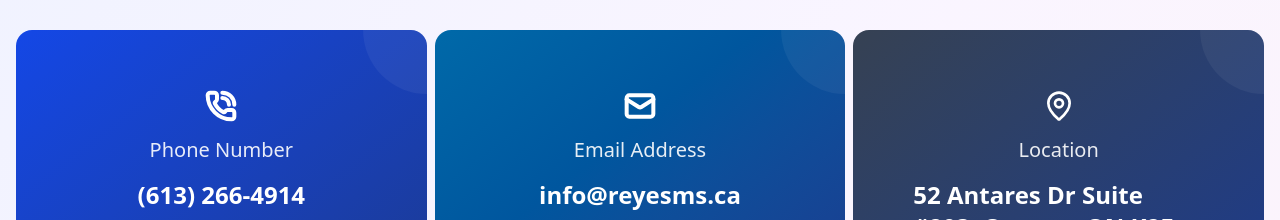
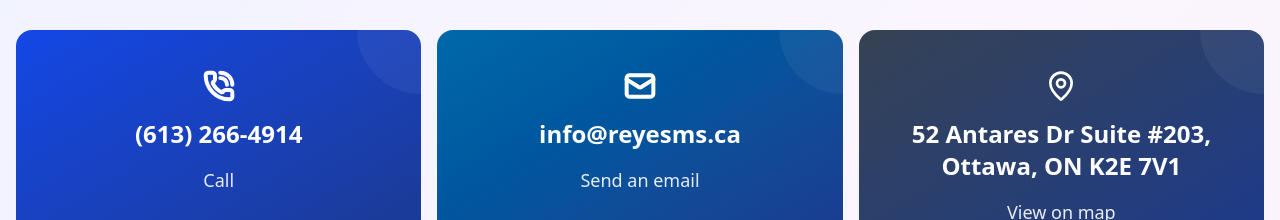
Before and after one commit to ronnymarca81/reyesms-web, a React (Vite) app: page /contact in a window 1280 px wide. Shown: the part 580-800 px from the top of the page. Built offline with nearby package versions, Linux system fonts and the light colour scheme; no server answers.

Commit message:
Adding ContactBadge, edit Benefit, FeatureBAge,

```diff
--- /dev/null
+++ b/src/components/common/ContactBadge.tsx
@@ -0,0 +1,60 @@
+import { PhoneCall, Mail, MapPin } from 'lucide-react';
+import { FeatureBadge } from '@components/common/FeatureBadge';
+import { TooltipWrapper } from '@components/common/TootltipWrapper';
+
+type ContactType = 'phone' | 'email' | 'location';
+
+interface ContactBadgeProps {
+  type: ContactType;
+  value: string;
+  color: string;
+}
+
+export const ContactBadge: React.FC<ContactBadgeProps> = ({ type, value, color }) => {
+  const getIcon = () => {
+    switch (type) {
+      case 'phone':
+        return <PhoneCall className="w-8 h-8 stroke-3" />;
+      case 'email':
+        return <Mail className="w-8 h-8 stroke-3" />;
+      case 'location':
+        return <MapPin className="w-8 h-8" />;
+      default:
+        return null;
+    }
+  };
+
+  const getAction = () => {
+    switch (type) {
+      case 'phone':
+        return () => (window.location.href = `tel:${value.replace(/\s+/g, '')}`);
+      case 'email':
+        return () => (window.location.href = `mailto:${value}`);
+      case 'location':
+        return () => {
+          const query = encodeURIComponent(value);
+          window.open(`https://www.google.com/maps/search/?api=1&query=${query}`, '_blank');
+        };
+      default:
+        return () => {};
+    }
+  };
+
+  const labelMap = {
+    phone: 'Click to Call',
+    email: 'Send an email',
+    location: 'View on map',
+  };
+
+  return (
+    <TooltipWrapper label={labelMap[type]}>
+      <FeatureBadge
+        icon={getIcon()}
+        title={value}
+        description={labelMap[type].replace('Click to ', '')}
+        color={color}
+        onClick={getAction()}
+      />
+    </TooltipWrapper>
+  );
+};
--- a/src/components/common/FeatureBadge.tsx
+++ b/src/components/common/FeatureBadge.tsx
@@ -1,19 +1,36 @@
-export const FeatureBadge: React.FC<{
+import React from "react";
+
+interface FeatureBadgeProps {
   icon: React.ReactNode;
   title: string;
   description: string;
   color: string;
-}> = ({ icon, title, description, color }) => (
+  onClick?: () => void; // Optional click handler
+}
+
+export const FeatureBadge: React.FC<FeatureBadgeProps> = ({
+  icon,
+  title,
+  description,
+  color,
+  onClick,
+}) => (
   <div
-    className={`relative overflow-hidden rounded-2xl p-15 ${color} text-white group cursor-pointer`}
+    className={`relative overflow-hidden rounded-2xl p-10 ${color} text-white group cursor-pointer h-full flex flex-col justify-between`}
+    onClick={onClick}
   >
-    <div className="relative z-10">
-      <div className="flex flex-col items-center justify-center gap-3 mb-3 ">
-        {icon}
-        <p className="text-xl opacity-90 leading-relaxed">{description}</p>
-        <h3 className="text-2xl font-bold">{title}</h3>
-      </div>
+    <div className="relative z-10 flex flex-col items-center justify-center text-center gap-4">
+      {/* Icon */}
+      <div>{icon}</div>
+
+      {/* Title */}
+      <h3 className="text-2xl font-bold">{title}</h3>
+
+      {/* Description */}
+      <p className="text-lg opacity-90 leading-relaxed">{description}</p>
     </div>
+
+    {/* Decorative Hover Element */}
     <div className="absolute top-0 right-0 w-32 h-32 bg-white opacity-5 rounded-full -mr-16 -mt-16 group-hover:scale-150 transition-transform duration-500"></div>
   </div>
 );
--- /dev/null
+++ b/src/components/common/TootltipWrapper.tsx
@@ -0,0 +1,13 @@
+import React from 'react';
+
+export const TooltipWrapper: React.FC<{ label: string; children: React.ReactNode }> = ({
+  label,
+  children,
+}) => (
+  <div className="relative group">
+    {children}
+    <div className="absolute bottom-full mb-2 left-1/2 transform -translate-x-1/2 px-2 py-1 text-xs text-white bg-gray-800 rounded opacity-0 group-hover:opacity-100 transition-opacity duration-300 pointer-events-none z-30 whitespace-nowrap">
+      {label}
+    </div>
+  </div>
+);
--- a/src/features/Services/components/SafetyFeatures.tsx
+++ b/src/features/Services/components/SafetyFeatures.tsx
@@ -31,7 +31,7 @@
         </header>
 
         {/* Safety Grid */}
-        <div className="grid grid-cols-1 md:grid-cols-2 lg:grid-cols-3 gap-8 mb-16">
+        <div className="grid grid-cols-1 md:grid-cols-2 lg:grid-cols-2 gap-8 mb-16">
           {safeties.map(({ title, icon, label, score, desc, backgroundImage }, index) => (
             <TaskCard
               key={index}
--- a/src/features/Services/components/SpecificService/Benefit.tsx
+++ b/src/features/Services/components/SpecificService/Benefit.tsx
@@ -33,9 +33,7 @@
   };
 
   return (
-    <section
-      className={`relative z-10 py-12 px-6 ${currentTheme.container}`}
-    >
+    <section className={`relative z-10 py-12 px-6 ${currentTheme.container}`}>
       <div className="max-w-7xl mx-auto">
         {/* Section Header */}
         <div className="text-Left mb-6">
@@ -46,9 +44,8 @@
             Real-world benefits of professional cleaning
           </p>
         </div>
-
         {/* Benefit Cards */}
-        <div className="grid grid-cols-1 md:grid-cols-2 lg:grid-cols-4 gap-8">
+        <div className="grid grid-cols-1 md:grid-cols-2 lg:grid-cols-4 gap-8 items-stretch">
           {benefits.map((benefit, index) => {
             const Icon = resolveIcon(benefit.icon);
             return (
@@ -65,14 +62,10 @@
                 <div
                   className={`
                     ${currentTheme.card}
-                    p-6 rounded-xl transition-all duration-500
+                    p-6 rounded-xl transition-all duration-500 h-full flex flex-col justify-between
                     transform hover:scale-105 hover:-translate-y-4
                     ${currentTheme.hover}
-                    ${
-                      hovered === index
-                        ? "shadow-2xl ring-2 ring-indigo-400/40"
-                        : "shadow-md"
-                    }
+                    ${hovered === index ? 'shadow-2xl ring-2 ring-indigo-400/40' : 'shadow-md'}
                   `}
                 >
                   <div className="text-left">
@@ -87,35 +80,25 @@
                     <div className="mb-4">
                       <div className="flex items-baseline gap-1">
                         {/* Stat */}
-                        <div
-                          className={`text-5xl font-bold mb-2 ${currentTheme.text}`}
-                        >
+                        <div className={`text-5xl font-bold mb-2 ${currentTheme.text}`}>
                           {benefit.stat}
                         </div>
                         {/* unit */}
-                        <div
-                          className={`text-2xl font-bold mb-2 ${currentTheme.text}`}
-                        >
+                        <div className={`text-2xl font-bold mb-2 ${currentTheme.text}`}>
                           {benefit.unit}
                         </div>
                       </div>
                     </div>
                     {/* Metric */}
-                    <div className="text-indigo-400 text-sm mb-4 font-medium">
-                      {benefit.metric}
-                    </div>
+                    <div className="text-indigo-400 text-sm mb-4 font-medium">{benefit.metric}</div>
 
                     {/* Title */}
-                    <h3
-                      className={`font-semibold text-lg mb-3 ${currentTheme.text}`}
-                    >
+                    <h3 className={`font-semibold text-lg mb-3 ${currentTheme.text}`}>
                       {benefit.title}
                     </h3>
 
                     {/* Description */}
-                    <p
-                      className={`text-sm leading-relaxed ${currentTheme.subtext}`}
-                    >
+                    <p className={`text-sm leading-relaxed ${currentTheme.subtext}`}>
                       {benefit.desc}
                     </p>
                   </div>
--- a/src/features/getQuote/components/HowWeWork.tsx
+++ b/src/features/getQuote/components/HowWeWork.tsx
@@ -2,8 +2,6 @@
 import { defaultSteps } from "../serviceApi";
 import StepCard from "./StepCard";
 import { Zap } from "lucide-react";
-import { useNavigate } from "react-router-dom";
-
 
 interface DisplayProps {
   background?: string; // tailwind class or custom style
@@ -11,10 +9,6 @@
 const HowWeWork = ({
   background = "bg-gradient-to-r from-indigo-900 via-purple-900 to-pink-900"
 }: DisplayProps) => {
-  const navigate = useNavigate()
-  const handleGetQuote = () => {
-    navigate("/quote");
-  };
 
   const Display = () => {
     return (
@@ -29,7 +23,6 @@
               A simple 4-step process to spotless results
             </p>
           </div>
-
           {/* Steps */}
           <div className="grid grid-cols-1 sm:grid-cols-1 md:grid-cols-2 lg:grid-cols-4 gap-8 max-w-7xl mx-auto">
             {defaultSteps.map((step, index) => (
--- a/src/pages/Contact.tsx
+++ b/src/pages/Contact.tsx
@@ -1,14 +1,12 @@
-import React from "react";
-import { FeatureBadge } from "@components/common/FeatureBadge";
-import { defaultContactInfo } from "@myTypes/CompanyApi";
-import Request from "@features/getQuote/components/Request";
-import HeroSection from "@features/Services/components/SpecificService/HeroSection";
-import { MapPin, PhoneCall, Mail } from "lucide-react";
+import React from 'react';
+import { defaultContactInfo } from '@myTypes/CompanyApi';
+import Request from '@features/getQuote/components/Request';
+import HeroSection from '@features/Services/components/SpecificService/HeroSection';
+import { ContactBadge } from '@components/common/ContactBadge';
 
 const App: React.FC = () => {
   return (
     <div className="min-h-screen bg-gradient-to-br from-indigo-50 via-purple-50 to-pink-50">
-      {/* Hero Section */}
       <HeroSection
         serviceType="office"
         name="Let's Make Your Space Shine Contact Us"
@@ -16,30 +14,26 @@
         highlightIndex={5}
         visible={false}
       />
-      {/* Features Section */}
+
       <div className="max-w-7xl mx-auto px-4 mt-12 relative z-20">
-        <div className="grid md:grid-cols-3 gap-2">
-          <FeatureBadge
-            icon={<PhoneCall className="w-8 h-8 stroke-3" />}
-            title={defaultContactInfo.phone}
-            description="Phone Number"
+        <div className="grid md:grid-cols-3 gap-4 items-stretch">
+          <ContactBadge
+            type="phone"
+            value={defaultContactInfo.phone}
             color="bg-gradient-to-br from-blue-700 to-blue-900"
           />
-          <FeatureBadge
-            icon={<Mail className="w-8 h-8 stroke-3" />}
-            title={defaultContactInfo.email}
-            description="Email Address"
+          <ContactBadge
+            type="email"
+            value={defaultContactInfo.email}
             color="bg-gradient-to-br from-sky-700 to-blue-900"
           />
-          <FeatureBadge
-            icon={<MapPin className="w-8 h-8" />}
-            title={defaultContactInfo.address}
-            description="Location"
+          <ContactBadge
+            type="location"
+            value={defaultContactInfo.address}
             color="bg-gradient-to-br from-gray-700 to-blue-900"
           />
         </div>
       </div>
-      {/* Contact Form Section */}
       <div className="max-w-7xl mx-auto px-4 pb-20 mt-16">
         <Request title="Ready to Get Started?" />
       </div>
--- a/src/pages/Services.tsx
+++ b/src/pages/Services.tsx
@@ -3,9 +3,6 @@
 import banner from '@assets/images/services-banner.png'
 import SafetyFeatures from '@features/Services/components/SafetyFeatures';
 import { safetyFeatures } from '@features/Services/types';
-
-
-
 
 export const Services = () => {
   return (
```
Also changed, not shown: src/features/Services/types.ts (+9 -0 lines).
